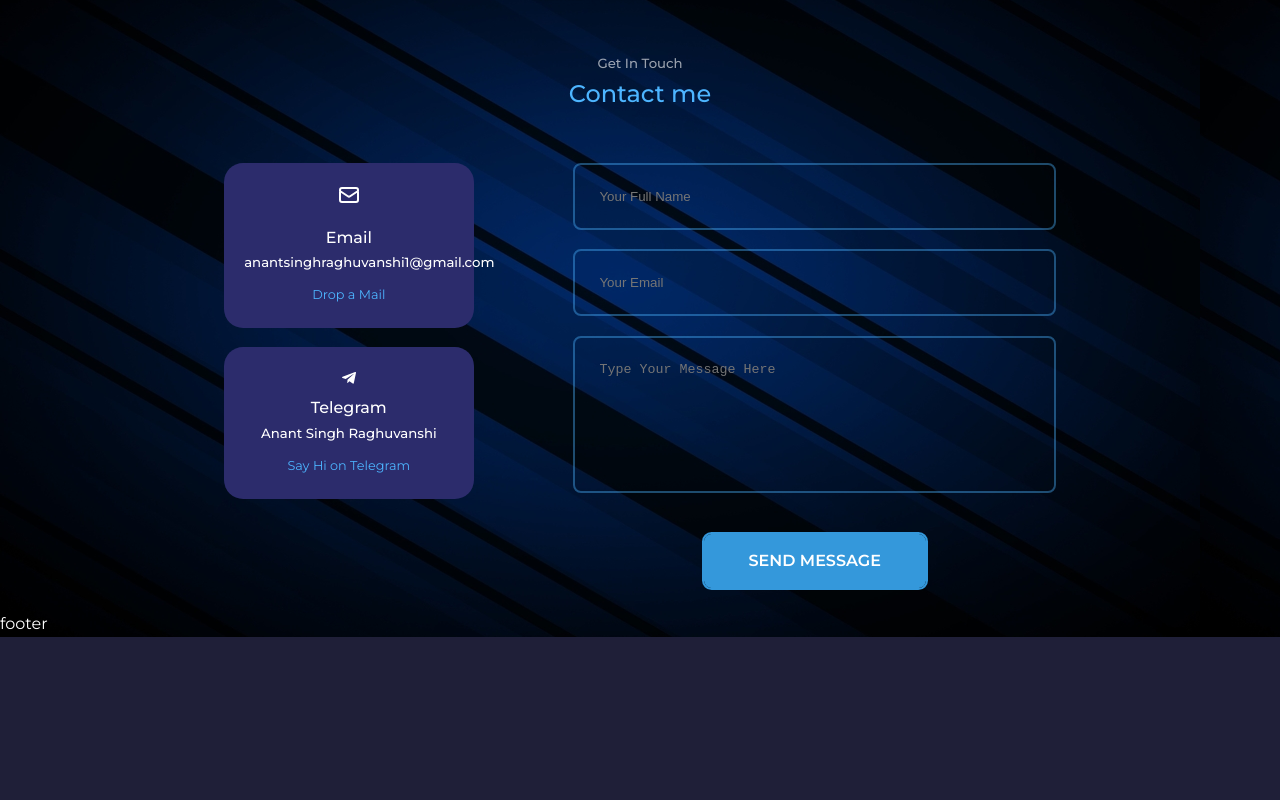
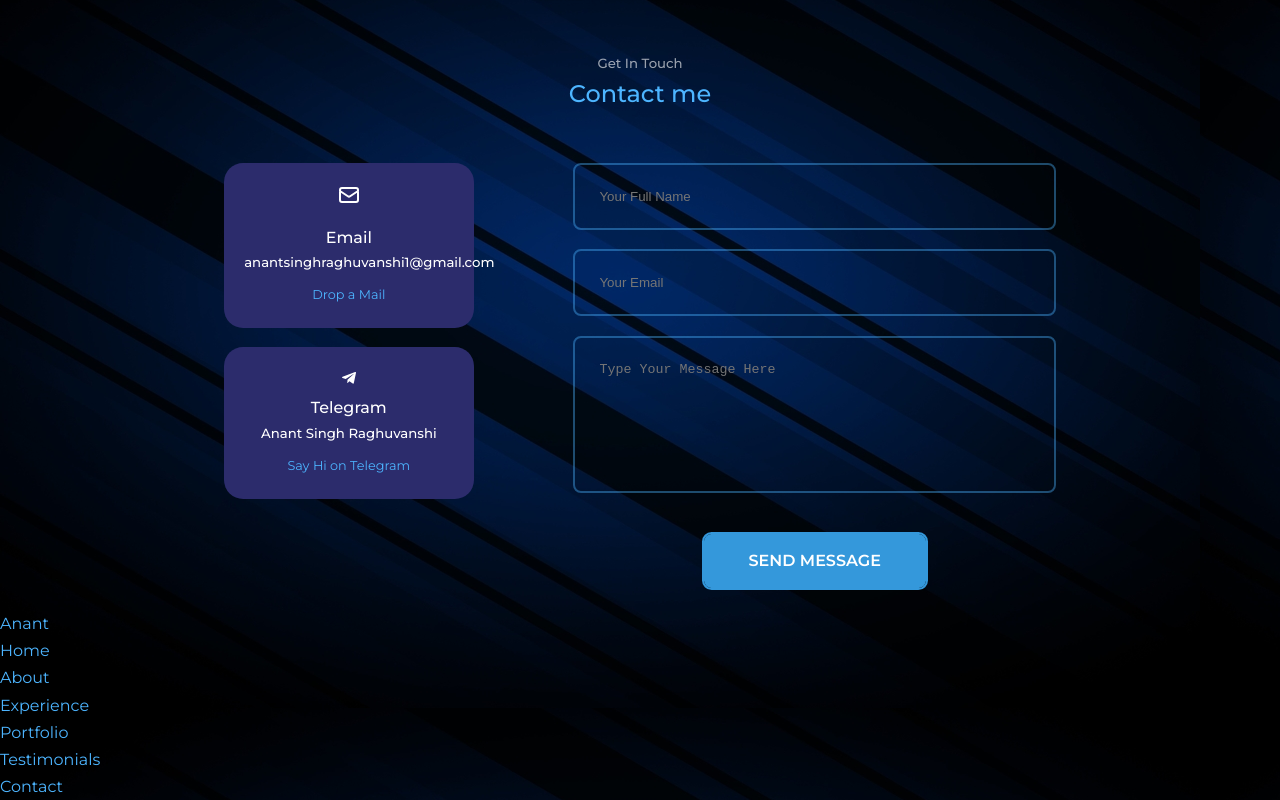
Before and after one commit to anantraghuvanshi/theanantraghuvanshi, a React (Create React App) app in the folder anant-portfolio/: page / in a window 1280 px wide. Shown: the part 4386-5186 px from the top of the page. Before the commit the page ends 5023 px from the top, so only its background shows below. Built offline with nearby package versions, Linux system fonts and the light colour scheme.

Commit message:
file update

```diff
--- a/anant-portfolio/src/components/footer/footer.jsx
+++ b/anant-portfolio/src/components/footer/footer.jsx
@@ -3,7 +3,24 @@ import './footer.css';
 
 const footer = () => {
   return (
-    <div>footer</div>
+    <footer>
+      <a href="#" className='footer__logo'>Anant</a>
+
+      <ul className='permalinks'>
+        <li><a href="#">Home</a></li>
+        <li><a href="#about">About</a></li>
+        <li><a href="#experience">Experience</a></li>
+        <li><a href="#portfolio">Portfolio</a></li>
+        <li><a href="#testimonials">Testimonials</a></li>
+        <li><a href="#contact">Contact</a></li>
+
+      </ul>
+
+      <div className="footer__socials">
+        <a href=""></a>
+      </div>
+
+    </footer>
   )
 }
 
```
